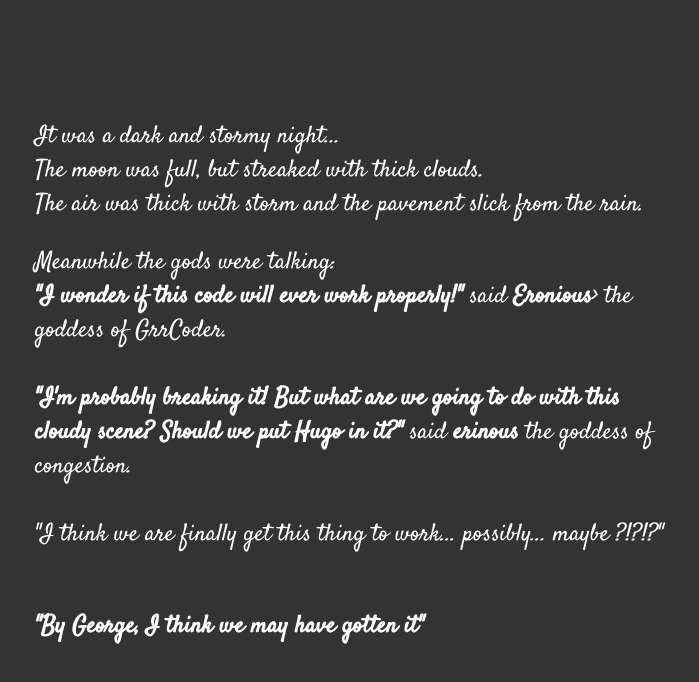
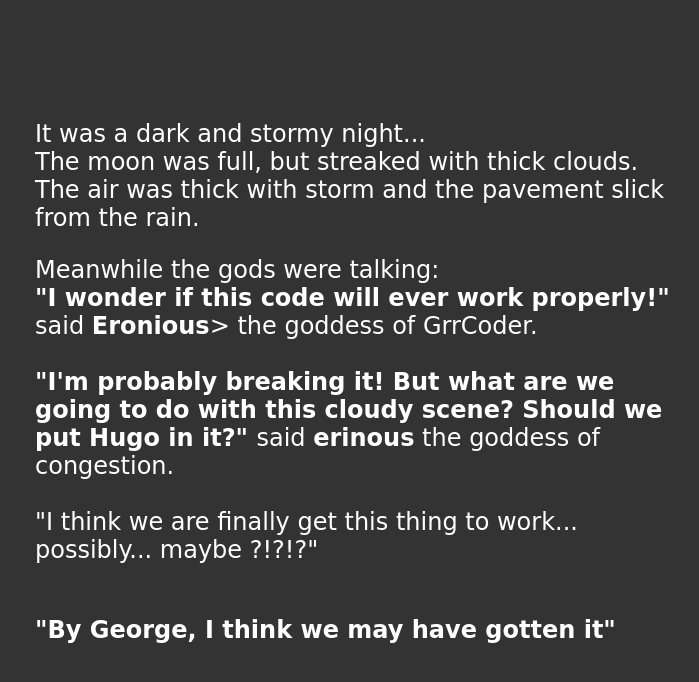
Before and after one commit to JaneSewCoder/fireside_story, a plain HTML site: page index.html in a window 1280 px wide. Shown: the whole page, without its empty margins (285-984 px from the left). Drawn offline with Linux system fonts and the light colour scheme.

Commit message:
trying to unconflict

```diff
--- a/index.html
+++ b/index.html
@@ -2,7 +2,6 @@
   <head>
     <link rel="stylesheet" type="text/css" href="style.css">
     <link href="https://fonts.googleapis.com/css?family=Sacramento" rel="stylesheet">
-    <link href="https://fonts.googleapis.com/css?family=Satisfy" rel="stylesheet">
   </head>
   <body>
     <p>It was a dark and stormy night...<br>
```
